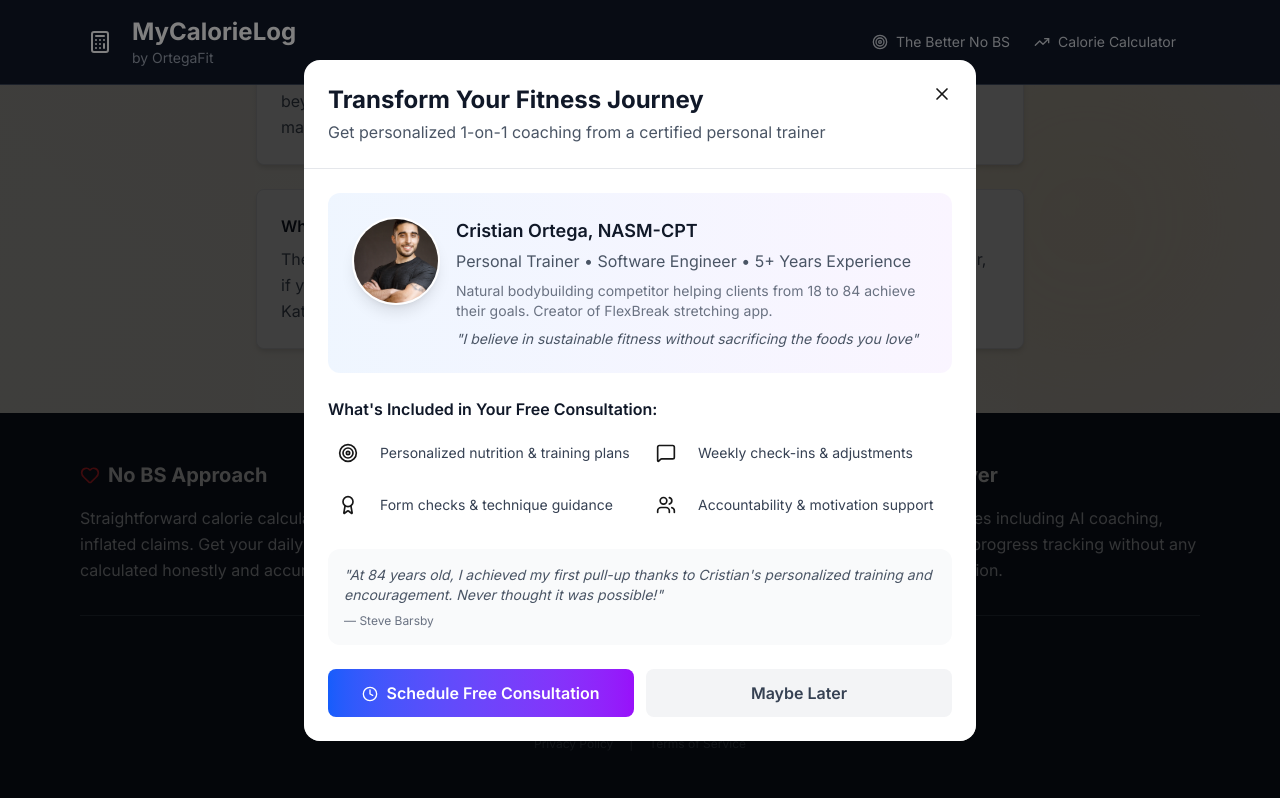
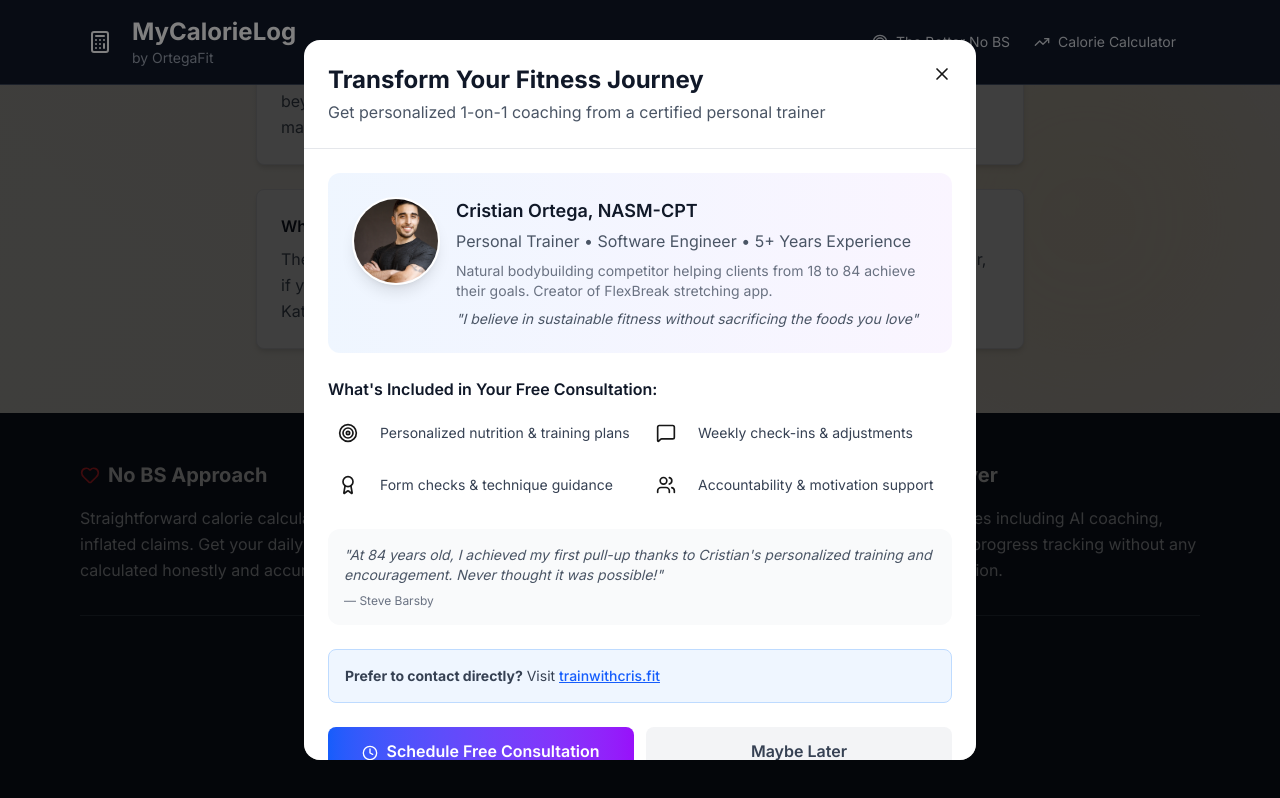
Before and after one commit to crisnc100/tdee-website, a Next.js app: page / in a window 1280 px wide. Both pictures are taken after a click on the button "Available for 1-on-1 coaching". Shown: the part 2656-3454 px from the top of the page. Built offline with nearby package versions, Linux system fonts and the light colour scheme; no server answers; the database is empty.

Commit message:
Update AI completion date to January 2026 and redirect contact to trainwithcris.fit

```diff
--- a/src/components/ai/AICoachComingSoon.tsx
+++ b/src/components/ai/AICoachComingSoon.tsx
@@ -93,11 +93,28 @@ export default function AICoachComingSoon() {
               <Calendar className="w-5 h-5 text-purple-600" />
               <h3 className="font-semibold text-gray-900">Expected Launch</h3>
             </div>
-            <p className="text-gray-700 font-medium mb-2">October 2025</p>
+            <p className="text-gray-700 font-medium mb-2">In Early 2026</p>
             <p className="text-sm text-gray-600">
               We're working hard to bring you an AI coach that's actually useful,
               not just another chatbot. Quality takes time, but it'll be worth the wait!
             </p>
+          </div>
+
+          {/* Contact Section */}
+          <div className="mt-6 bg-gradient-to-r from-orange-50 to-red-50 rounded-xl p-6 border border-orange-200">
+            <h3 className="font-semibold text-gray-900 mb-2">Questions or Want to Work Together?</h3>
+            <p className="text-sm text-gray-700 mb-3">
+              For coaching inquiries or to get in touch, visit:
+            </p>
+            <a
+              href="https://trainwithcris.fit"
+              target="_blank"
+              rel="noopener noreferrer"
+              className="inline-flex items-center gap-2 text-orange-600 hover:text-orange-700 font-medium transition-colors"
+            >
+              trainwithcris.fit
+              <span className="text-xs">↗</span>
+            </a>
           </div>
         </div>
 
--- a/src/components/coaching/CoachingModal.tsx
+++ b/src/components/coaching/CoachingModal.tsx
@@ -26,26 +26,8 @@ export default function CoachingModal({ isOpen, onClose, source = 'other' }: Coa
   const handleSubmit = async (e: React.FormEvent) => {
     e.preventDefault();
 
-    // Create email body with form data
-    const emailBody = `
-New Coaching Consultation Request from MyCalorieLog
-
-Name: ${formData.name}
-Email: ${formData.email}
-Phone: ${formData.phone || 'Not provided'}
-Preferred Contact: ${formData.preferredContact}
-
-Primary Goal: ${formData.goal}
-Experience Level: ${formData.experience}
-Time Commitment: ${formData.commitment}
-Current Challenges: ${formData.challenges}
-
-Source: ${source}
-    `.trim();
-
-    // Open email client with pre-filled data
-    const mailtoLink = `mailto:cortegafit@gmail.com?subject=Free Consultation Request - ${formData.name}&body=${encodeURIComponent(emailBody)}`;
-    window.open(mailtoLink);
+    // Redirect to trainwithcris.fit
+    window.open('https://trainwithcris.fit', '_blank');
 
     setCurrentStep('success');
 
@@ -170,6 +152,21 @@ Source: ${source}
                       personalized training and encouragement. Never thought it was possible!"
                     </p>
                     <p className="text-xs text-gray-500 mt-2">— Steve Barsby</p>
+                  </div>
+
+                  {/* Contact Note */}
+                  <div className="bg-blue-50 border border-blue-200 rounded-lg p-4">
+                    <p className="text-sm text-gray-700">
+                      <strong>Prefer to contact directly?</strong> Visit{' '}
+                      <a
+                        href="https://trainwithcris.fit"
+                        target="_blank"
+                        rel="noopener noreferrer"
+                        className="text-blue-600 hover:text-blue-700 font-medium underline"
+                      >
+                        trainwithcris.fit
+                      </a>
+                    </p>
                   </div>
 
                   {/* CTA Buttons */}
@@ -362,14 +359,13 @@ Source: ${source}
                 >
                   <CheckCircle className="w-16 h-16 text-green-500 mx-auto mb-4" />
                   <h3 className="text-xl font-semibold text-gray-900 mb-2">
-                    Request Sent Successfully!
+                    Redirecting You Now!
                   </h3>
                   <p className="text-gray-600">
-                    Your email client has opened with your consultation request.
-                    Send the email to complete your submission.
+                    You're being redirected to trainwithcris.fit where you can get in touch and schedule your consultation.
                   </p>
                   <p className="text-sm text-gray-500 mt-2">
-                    I'll respond within 24 hours to schedule your free consultation.
+                    If the page didn't open automatically, visit: <a href="https://trainwithcris.fit" target="_blank" rel="noopener noreferrer" className="text-blue-600 hover:underline">trainwithcris.fit</a>
                   </p>
                 </motion.div>
               )}
```
